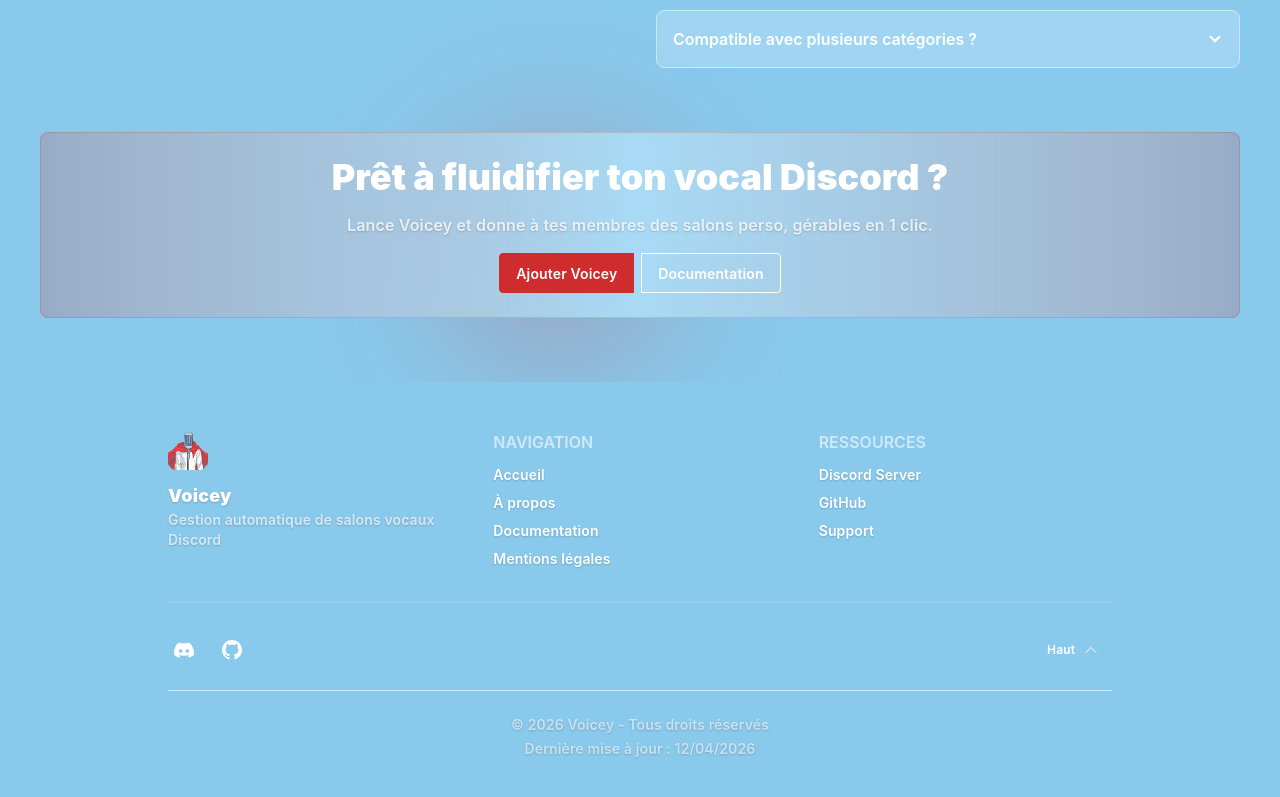
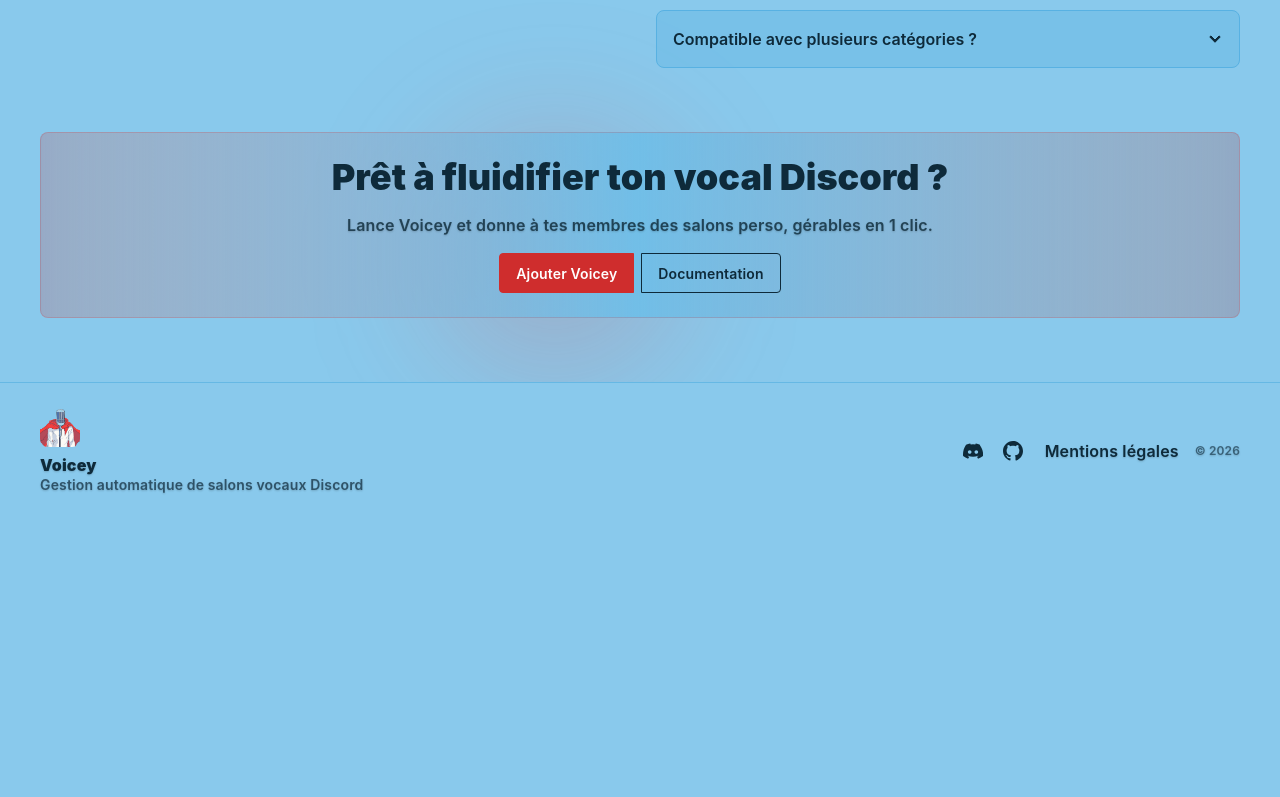
Before and after one commit to Loot1/Roicey, a React (Vite) app: page / in a window 1280 px wide. Shown: the part 1632-2429 px from the top of the page. After the commit the page ends 2151 px from the top, so only its background shows below. Built offline with nearby package versions, Linux system fonts and the light colour scheme.

Commit message:
edit style and footer

```diff
--- a/src/assets/css/index.css
+++ b/src/assets/css/index.css
@@ -26,25 +26,25 @@
   prefersdark: true;
   color-scheme: "light";
   --color-base-100: #89C9EC;
-  --color-base-200: #a8daf5;
-  --color-base-300: #c7eaf9;
-  --color-base-content: #ffffff;
+  --color-base-200: #71bee7;
+  --color-base-300: #58b1e2;
+  --color-base-content: #0e2a3a;
   --color-primary: #CF2D2D;
   --color-primary-content: #ffffff;
-  --color-secondary: #CF2D2D;
+  --color-secondary: #b32626;
   --color-secondary-content: #ffffff;
-  --color-accent: #CF2D2D;
-  --color-accent-content: #ffffff;
-  --color-neutral: #CF2D2D;
-  --color-neutral-content: #ffffff;
-  --color-info: #CF2D2D;
-  --color-info-content: #ffffff;
-  --color-success: #4CAF50;
-  --color-success-content: #ffffff;
-  --color-warning: #FFC107;
-  --color-warning-content: #000000;
-  --color-error: #F44336;
-  --color-error-content: #ffffff;
+  --color-accent: #e14d4d;
+  --color-accent-content: #2b0707;
+  --color-neutral: #1c3040;
+  --color-neutral-content: #eaf6fd;
+  --color-info: #1c3040;
+  --color-info-content: #f4faff;
+  --color-success: #2e7d32;
+  --color-success-content: #f3fff3;
+  --color-warning: #e0a800;
+  --color-warning-content: #2e2200;
+  --color-error: #b71c1c;
+  --color-error-content: #fff5f5;
   --radius-selector: 0.5rem;
   --radius-field: 0.25rem;
   --radius-box: 0.5rem;
--- a/src/components/Footer.tsx
+++ b/src/components/Footer.tsx
@@ -1,77 +1,35 @@
 import { Link } from 'react-router'
-import { ChevronUpIcon } from '@heroicons/react/24/outline'
 import logoSansFond from '../assets/images/sansfond.png'
 
 export function Footer() {
-    const scrollToTop = () => {
-        window.scrollTo({ top: 0, behavior: 'smooth' })
-    }
-
     return (
-        <footer className="bg-base-100">
-            {/* Footer Navigation */}
-            <div className="bg-base-100 py-12">
-                <div className="mx-auto max-w-5xl px-6 lg:px-10">
-                    <div className="grid grid-cols-1 gap-8 md:grid-cols-3">
+        <footer className="border-t border-base-300/70 bg-base-100">
+            <div className="mx-auto flex max-w-7xl flex-col gap-4 px-6 py-6 sm:flex-row sm:items-center sm:justify-between lg:px-10">
                 <div>
                     <img
                         src={logoSansFond}
                         alt="Logo Voicey"
-                                className="mb-3 h-10 w-10 rounded-lg object-cover"
+                        className="mb-2 h-10 w-10 rounded-lg object-cover"
                     />
-                            <p className="text-lg font-black">Voicey</p>
+                    <p className="text-base font-black leading-tight">Voicey</p>
                     <p className="text-sm text-base-content/70">Gestion automatique de salons vocaux Discord</p>
                 </div>
 
-                        <div>
-                            <div className="footer-title mb-2">Navigation</div>
-                            <ul className="space-y-1">
-                                <li><Link to="/" className="link link-hover text-sm">Accueil</Link></li>
-                                <li><Link to="/about" className="link link-hover text-sm">À propos</Link></li>
-                                <li><Link to="/docs" className="link link-hover text-sm">Documentation</Link></li>
-                                <li><Link to="/legal" className="link link-hover text-sm">Mentions légales</Link></li>
-                            </ul>
-                        </div>
-
-                        <div>
-                            <div className="footer-title mb-2">Ressources</div>
-                            <ul className="space-y-1">
-                                <li><a href="#" className="link link-hover text-sm">Discord Server</a></li>
-                                <li><a href="#" className="link link-hover text-sm">GitHub</a></li>
-                                <li><a href="#" className="link link-hover text-sm">Support</a></li>
-                            </ul>
-                        </div>
-                    </div>
-
-                    <div className="divider my-6"></div>
-
-                    <div className="flex flex-col justify-between gap-4 sm:flex-row sm:items-center">
-                        <div className="flex gap-4">
-                            <a href="#" className="btn btn-ghost btn-circle btn-sm" title="Discord">
+                <div className="flex items-center gap-2">
+                    <a href="#" className="btn btn-ghost btn-circle btn-sm" title="Discord" aria-label="Discord">
                         <svg xmlns="http://www.w3.org/2000/svg" viewBox="0 0 24 24" className="h-5 w-5 fill-current">
                             <path d="M20.317 4.37a19.791 19.791 0 0 0-4.885-1.515a.074.074 0 0 0-.079.037c-.211.375-.445.864-.607 1.25a18.27 18.27 0 0 0-5.487 0c-.162-.386-.395-.875-.607-1.25a.077.077 0 0 0-.079-.037A19.736 19.736 0 0 0 3.677 4.37a.07.07 0 0 0-.032.027C.533 9.046-.32 13.58.099 18.057a.082.082 0 0 0 .031.057a19.9 19.9 0 0 0 6.002 3.04a.078.078 0 0 0 .084-.028a14.975 14.975 0 0 0 1.293-2.1a.07.07 0 0 0-.038-.098a13.11 13.11 0 0 1-1.872-.892a.072.072 0 0 1-.008-.12c.125-.093.25-.19.371-.287a.075.075 0 0 1 .078-.01c3.928 1.793 8.18 1.793 12.062 0a.075.075 0 0 1 .078.01c.12.098.246.195.371.288a.072.072 0 0 1-.006.119c-.598.35-1.225.645-1.873.893a.072.072 0 0 0-.037.099c.36.687.772 1.341 1.292 2.1a.077.077 0 0 0 .084.028a19.963 19.963 0 0 0 6.002-3.04a.076.076 0 0 0 .032-.054c.5-4.506-.838-8.962-3.551-12.66a.061.061 0 0 0-.031-.03zM8.02 15.33c-1.183 0-2.157-.965-2.157-2.156c0-1.193.93-2.157 2.157-2.157c1.226 0 2.157.964 2.157 2.157c0 1.19-.93 2.155-2.157 2.155zm7.975 0c-1.183 0-2.157-.965-2.157-2.156c0-1.193.93-2.157 2.157-2.157c1.226 0 2.157.964 2.157 2.157c0 1.19-.931 2.155-2.157 2.155z"></path>
                         </svg>
                     </a>
-                            <a href="#" className="btn btn-ghost btn-circle btn-sm" title="GitHub">
+                    <a href="#" className="btn btn-ghost btn-circle btn-sm" title="GitHub" aria-label="GitHub">
                         <svg xmlns="http://www.w3.org/2000/svg" viewBox="0 0 24 24" className="h-5 w-5 fill-current">
                             <path d="M12 0c-6.626 0-12 5.373-12 12 0 5.302 3.438 9.8 8.207 11.387.599.111.793-.261.793-.577v-2.234c-3.338.726-4.033-1.416-4.033-1.416-.546-1.387-1.333-1.756-1.333-1.756-1.089-.745.083-.729.083-.729 1.205.084 1.839 1.237 1.839 1.237 1.07 1.834 2.807 1.304 3.492.997.107-.775.418-1.305.762-1.604-2.665-.305-5.467-1.334-5.467-5.931 0-1.311.469-2.381 1.236-3.221-.124-.303-.535-1.524.117-3.176 0 0 1.008-.322 3.301 1.23.957-.266 1.983-.399 3.003-.404 1.02.005 2.047.138 3.006.404 2.291-1.552 3.297-1.23 3.297-1.23.653 1.653.242 2.874.118 3.176.77.84 1.235 1.911 1.235 3.221 0 4.609-2.807 5.624-5.479 5.921.43.372.823 1.102.823 2.222v 3.293c0 .319.192.694.801.576 4.765-1.589 8.199-6.086 8.199-11.386 0-6.627-5.373-12-12-12z"></path>
                         </svg>
                     </a>
-                        </div>
-                        <button
-                            onClick={scrollToTop}
-                            className="btn btn-ghost btn-sm gap-2"
-                            aria-label="Retourner en haut"
-                        >
-                            Haut
-                            <ChevronUpIcon className="h-4 w-4" />
-                        </button>
-                    </div>
-
-                    <div className="mt-6 border-t border-base-300 pt-6 text-center text-sm text-base-content/60">
-                        <p>© {new Date().getFullYear()} Voicey - Tous droits réservés</p>
-                        <p className="mt-1">Dernière mise à jour : {new Date().toLocaleDateString('fr-FR')}</p>
-                    </div>
+                    <Link to="/legal" className="link link-hover ml-2 font-semibold text-base-content">
+                        Mentions légales
+                    </Link>
+                    <span className="ml-2 text-xs text-base-content/60">© {new Date().getFullYear()}</span>
                 </div>
             </div>
         </footer>
```
Lines whose indentation alone changed are shown as unchanged.
